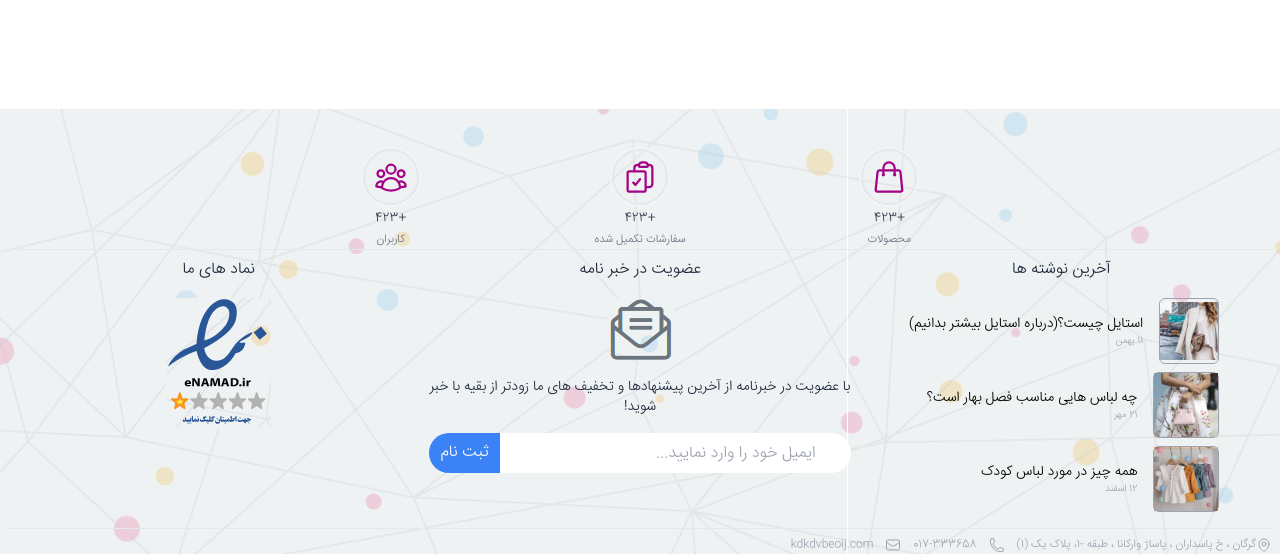
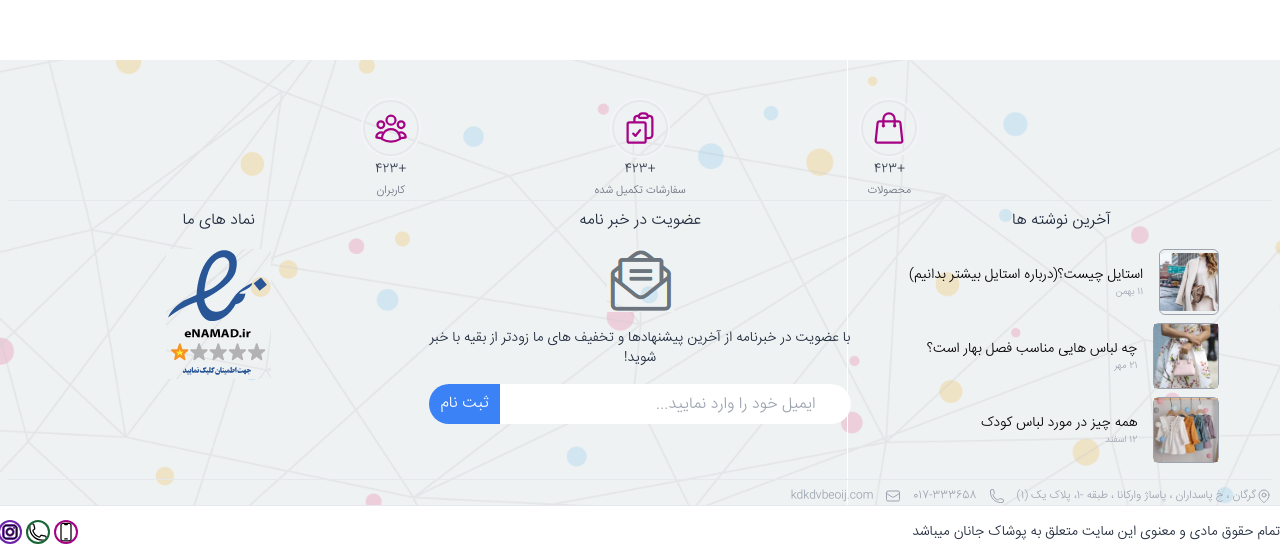
Before and after one commit to marziehalishahi/pioneer-shop, a website: page index.html in a window 1280 px wide. Shown: the part 246-800 px from the top of the page. Drawn offline with Linux system fonts and the light colour scheme.

Commit message:
fixed footer p3

```diff
--- a/index.html
+++ b/index.html
@@ -169,9 +169,25 @@
 
       </div>
     </div>
-    <!-- footer element -->
-
   </footer>
+  <hr class="tw-mb-4">
+  <div class="tw-flex tw-items-center lg:tw-justify-between tw-gap-x-8 tw-container tw-mx-auto tw-flex-wrap tw-justify-center tw-gap-y-2 tw-mb-3">
+    <div class="tw-text-sm tw-text-center tw-text-slate-800">تمام حقوق مادی و معنوی این سایت متعلق به پوشاک جانان میباشد</div>
+    <div class="tw-flex tw-items-center tw-justify-between tw-gap-x-2 tw-cursor-pointer">
+      <div>
+        <svg xmlns="http://www.w3.org/2000/svg" fill="none" viewBox="0 0 24 24" stroke-width="1.5" stroke="currentColor" class="tw-w-5 tw-h-5 tw-ring-2 tw-rounded-full tw-ring-primary">
+          <path stroke-linecap="round" stroke-linejoin="round" d="M10.5 1.5H8.25A2.25 2.25 0 0 0 6 3.75v16.5a2.25 2.25 0 0 0 2.25 2.25h7.5A2.25 2.25 0 0 0 18 20.25V3.75a2.25 2.25 0 0 0-2.25-2.25H13.5m-3 0V3h3V1.5m-3 0h3m-3 18.75h3" />
+        </svg>
+      </div>
+      <div><svg xmlns="http://www.w3.org/2000/svg" fill="none" viewBox="0 0 24 24" stroke-width="1.5" stroke="currentColor" class="tw-w-5 tw-h-5 tw-ring-2 tw-rounded-full tw-ring-green-800">
+        <path stroke-linecap="round" stroke-linejoin="round" d="M2.25 6.75c0 8.284 6.716 15 15 15h2.25a2.25 2.25 0 0 0 2.25-2.25v-1.372c0-.516-.351-.966-.852-1.091l-4.423-1.106c-.44-.11-.902.055-1.173.417l-.97 1.293c-.282.376-.769.542-1.21.38a12.035 12.035 0 0 1-7.143-7.143c-.162-.441.004-.928.38-1.21l1.293-.97c.363-.271.527-.734.417-1.173L6.963 3.102a1.125 1.125 0 0 0-1.091-.852H4.5A2.25 2.25 0 0 0 2.25 4.5v2.25Z" />
+      </svg>
+      </div>
+      <div><svg class="tw-ring-2 tw-rounded-full tw-stroke-purple-800 tw-ring-purple-800 " xmlns="http://www.w3.org/2000/svg" x="0px" y="0px" width="20px" height="20px" viewBox="0 0 24 24">
+        <path d="M 8 3 C 5.2 3 3 5.2 3 8 L 3 16 C 3 18.8 5.2 21 8 21 L 16 21 C 18.8 21 21 18.8 21 16 L 21 8 C 21 5.2 18.8 3 16 3 L 8 3 z M 8 5 L 16 5 C 17.7 5 19 6.3 19 8 L 19 16 C 19 17.7 17.7 19 16 19 L 8 19 C 6.3 19 5 17.7 5 16 L 5 8 C 5 6.3 6.3 5 8 5 z M 17 6 C 16.4 6 16 6.4 16 7 C 16 7.6 16.4 8 17 8 C 17.6 8 18 7.6 18 7 C 18 6.4 17.6 6 17 6 z M 12 7 C 9.2 7 7 9.2 7 12 C 7 14.8 9.2 17 12 17 C 14.8 17 17 14.8 17 12 C 17 9.2 14.8 7 12 7 z M 12 9 C 13.7 9 15 10.3 15 12 C 15 13.7 13.7 15 12 15 C 10.3 15 9 13.7 9 12 C 9 10.3 10.3 9 12 9 z"></path>
+        </svg></div>
+    </div>
+  </div>
 </body>
 
 </html>
```
Also changed, not shown: public/output.css.
